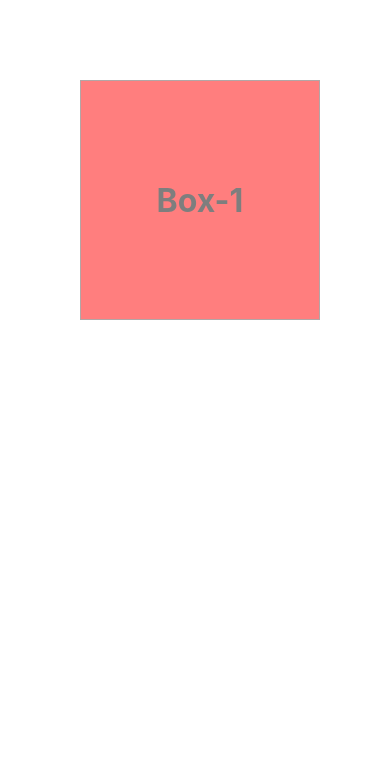
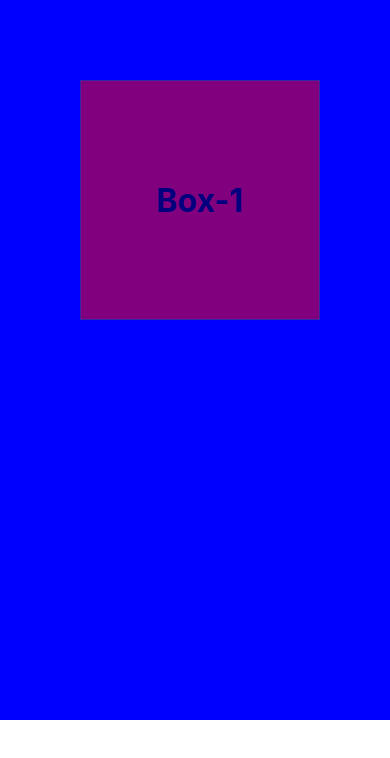
Before and after one commit to barbaroreyes/frame-app, a React (Create React App) app: page / in a window 390 px wide. Shown: the top 758 px of the page. Built offline with nearby package versions, Linux system fonts and the light colour scheme.

Commit message:
movil-firt

```diff
--- a/src/App.css
+++ b/src/App.css
@@ -21,3 +21,8 @@
   flex-direction: column;
   align-items: center;
 }
+@media  (max-width: 768px) {
+  .App{
+    background-color: blue;
+  }
+}
--- a/src/compo/Box1.js
+++ b/src/compo/Box1.js
@@ -9,7 +9,7 @@ const Box1 = () => {
     <motion.div
     className="box"
     animate ={{
-        x:isAnimated ? 1500: 0,
+        x:isAnimated ? 10: 0,
        opacity:isAnimated ? 1: 0.5,
        backgroundColor:'red',
     //    scale:2,
```
